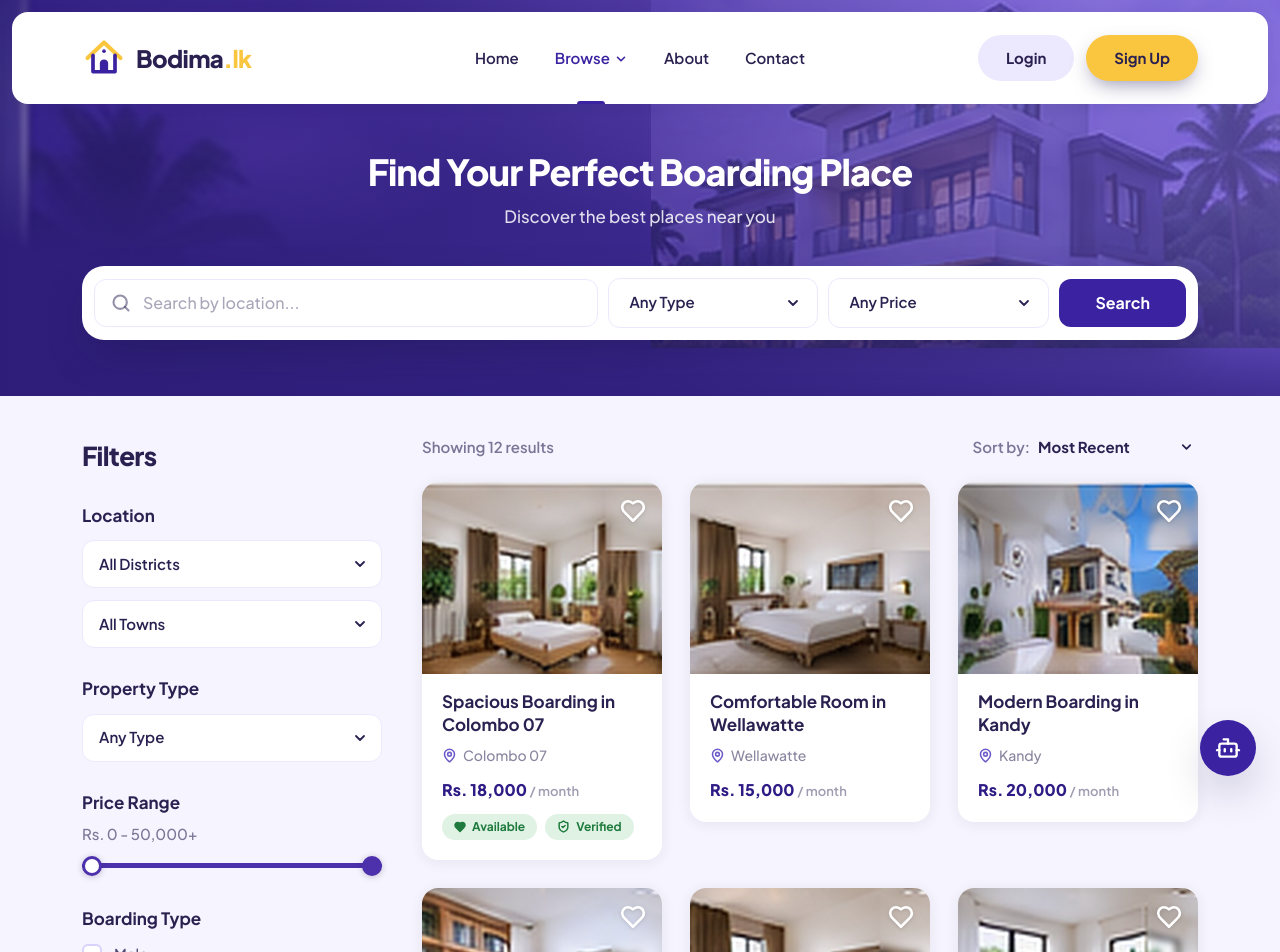
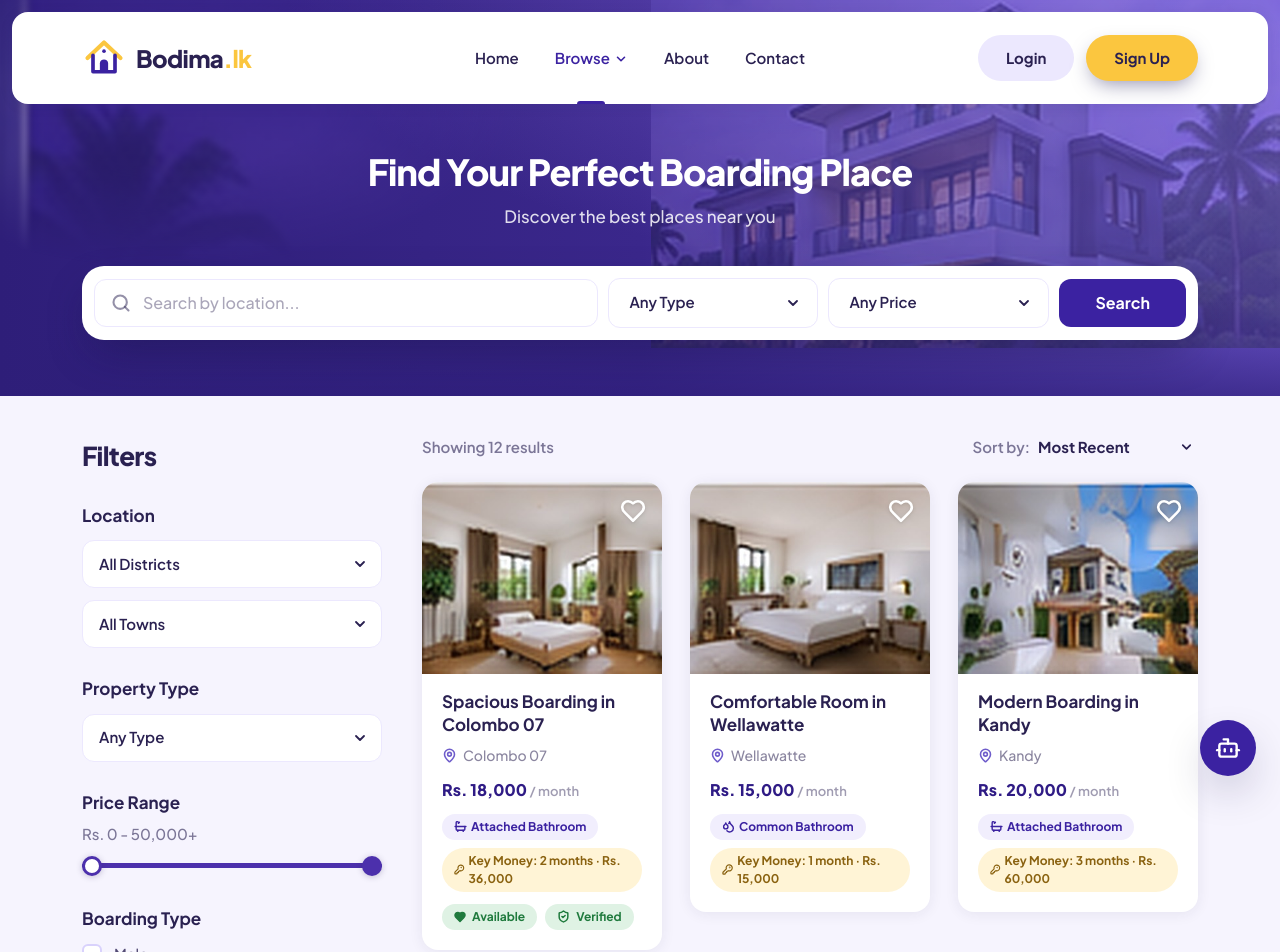
Before and after one commit to Deshan-003/bodima.lk, a React (Vite) app: page /browse in a window 1280 px wide. Shown: the top 952 px of the page. Built offline with nearby package versions, Linux system fonts and the light colour scheme.

Commit message:
Show details on cards

```diff
--- a/src/components/ListingCard.tsx
+++ b/src/components/ListingCard.tsx
@@ -1,9 +1,9 @@
-import { Heart, MapPin, ShieldCheck } from "lucide-react";
+import { Bath, Droplets, Heart, KeyRound, MapPin, ShieldCheck, Sparkles } from "lucide-react";
 import { useState } from "react";
 import { Link } from "react-router-dom";
 import type { Listing } from "../data/listings";
 
-/** Property card — photo with favorite heart, title, location, price, badges */
+/** Property card — photo with favorite heart, title, location, price and key details */
 export default function ListingCard({ listing }: { listing: Listing }) {
   const [favorite, setFavorite] = useState(false);
 
@@ -16,6 +16,11 @@ export default function ListingCard({ listing }: { listing: Listing }) {
             alt={listing.title}
             className="h-48 w-full object-cover"
           />
+          {listing.isNew && (
+            <span className="absolute left-4 top-4 flex items-center gap-1 rounded-full bg-primary-700 px-3 py-1 text-[11px] font-extrabold text-white shadow-md">
+              <Sparkles size={12} strokeWidth={2.6} /> New Post
+            </span>
+          )}
           <button
             type="button"
             aria-label={favorite ? "Remove from favorites" : "Save to favorites"}
@@ -53,6 +58,29 @@ export default function ListingCard({ listing }: { listing: Listing }) {
             </span>
           </p>
 
+          {(listing.bathroom || listing.keyMoney) && (
+            <div className="mt-3 flex flex-wrap gap-2">
+              {listing.bathroom && (
+                <span className="flex items-center gap-1 rounded-full bg-lav px-3 py-1 text-[12px] font-bold text-primary-700">
+                  {listing.bathroom === "Attached" ? (
+                    <Bath size={13} strokeWidth={2.6} />
+                  ) : (
+                    <Droplets size={13} strokeWidth={2.6} />
+                  )}
+                  {listing.bathroom} Bathroom
+                </span>
+              )}
+              {listing.keyMoney && listing.keyMoney.months > 0 && (
+                <span className="flex items-center gap-1 rounded-full bg-[#FFF4D6] px-3 py-1 text-[12px] font-bold text-[#8A6210]">
+                  <KeyRound size={13} strokeWidth={2.6} />
+                  Key Money: {listing.keyMoney.months} month
+                  {listing.keyMoney.months !== 1 ? "s" : ""} · Rs.{" "}
+                  {listing.keyMoney.amount.toLocaleString()}
+                </span>
+              )}
+            </div>
+          )}
+
           {listing.badges && (
             <div className="mt-3 flex flex-wrap gap-2">
               {listing.badges.map((badge) => (
```
